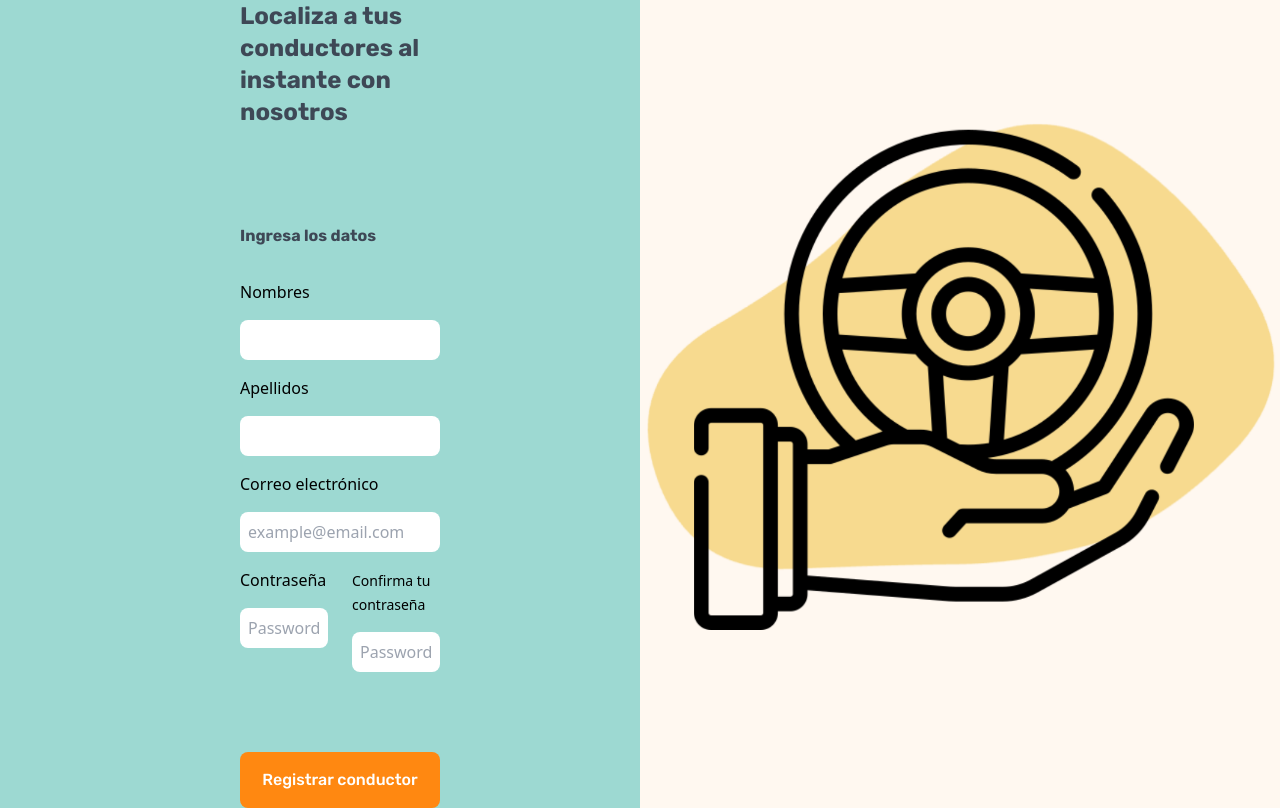
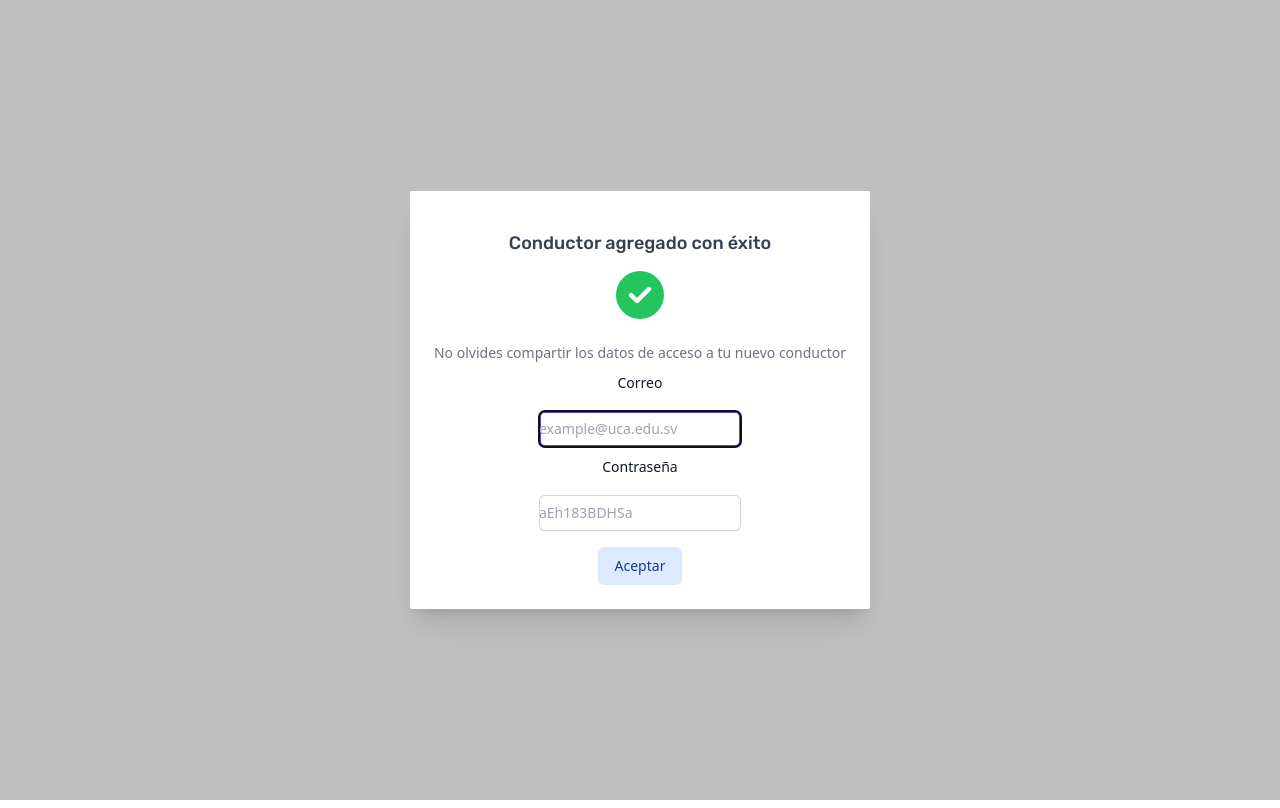
Before and after one commit to Sebs14/RyS-ACA-Web-App, a Next.js app: page /newConductor in a window 1280 px wide. Built offline with nearby package versions, Linux system fonts and the light colour scheme.

Commit message:
:sparkles: Add: successful modal to new driver

```diff
--- /dev/null
+++ b/src/app/newConductor/components/successfulModal.jsx
@@ -0,0 +1,98 @@
+"use client"
+import React from 'react';
+import { Dialog, Transition } from '@headlessui/react'
+import { Fragment, useState } from 'react'
+import { FontAwesomeIcon } from '@fortawesome/react-fontawesome'
+import {faCircleCheck} from '@fortawesome/free-solid-svg-icons'
+
+export default function MyModal() {
+  let [isOpen, setIsOpen] = useState(true)
+
+  function closeModal() {
+    setIsOpen(false)
+  }
+
+  function openModal() {
+    setIsOpen(true)
+  }
+
+  return (
+    <>
+      <div className="fixed inset-0 flex items-center justify-center">
+        <button
+          type="button"
+          onClick={openModal}
+          className="rounded-md bg-black bg-opacity-20 px-4 py-2 text-sm font-medium text-white hover:bg-opacity-30 focus:outline-none focus-visible:ring-2 focus-visible:ring-white focus-visible:ring-opacity-75"
+        >
+          Open dialog
+        </button>
+      </div>
+
+      <Transition appear show={isOpen} as={Fragment}>
+        <Dialog as="div" className="relative z-10" onClose={closeModal}>
+          <Transition.Child
+            as={Fragment}
+            enter="ease-out duration-300"
+            enterFrom="opacity-0"
+            enterTo="opacity-100"
+            leave="ease-in duration-200"
+            leaveFrom="opacity-100"
+            leaveTo="opacity-0"
+          >
+            <div className="fixed inset-0 bg-black bg-opacity-25" />
+          </Transition.Child>
+
+          <div className="flex justify-center items-center fixed inset-0 overflow-y-auto">
+            <div className="flex min-h-full items-center justify-center p-8 text-center">
+              <Transition.Child
+                as={Fragment}
+                enter="ease-out duration-300"
+                enterFrom="opacity-0 scale-95"
+                enterTo="opacity-100 scale-100"
+                leave="ease-in duration-200"
+                leaveFrom="opacity-100 scale-100"
+                leaveTo="opacity-0 scale-95"
+              >
+                <Dialog.Panel className="flex justify-center items-center flex-col w-full max-w-lg transform overflow-hidden rounded-sm bg-white p-6 text-left align-middle shadow-xl transition-all">
+                  <Dialog.Title
+                    as="h3"
+                    className=" mt-4 text-lg font-medium leading-6 text-gray-700 font-rubik"
+                  >
+                   Conductor agregado con éxito
+                  </Dialog.Title>
+                  <span className="px-4 py-4 inline-flex items-center justify-center text-lg"><FontAwesomeIcon className="text-green-500 h-12 w-12" icon={faCircleCheck}/></span>
+                  <div className="mt-2">
+                    <p className="text-sm text-gray-500 text-center">
+                    No olvides compartir los datos de acceso a tu nuevo conductor
+                    </p>
+                  </div>
+                  <div class="sm:col-span-3">
+                  <label for="first-name" class="text-center block text-sm leading-6 text-gray-900 px-2 py-2">Correo</label>
+                       <div class="mt-2">
+                          <input type="text" name="first-name" id="first-name" autocomplete="given-name" placeholder='example@uca.edu.sv' class="w-mid-2/3 block w-full rounded-md border-0 py-1.5 text-gray-900 shadow-sm ring-1 ring-inset ring-gray-300 placeholder:text-gray-400 focus:ring-2 focus:ring-inset focus:ring-indigo-600 sm:text-sm sm:leading-6"/>
+                      </div>
+               </div>
+               <div class="sm:col-span-3">
+               <label for="first-name" class="text-center block text-sm leading-6 text-gray-900 px-2 py-2" >Contraseña</label>
+                    <div class="mt-2">
+                       <input type="text" name="first-name" id="first-name" autocomplete="given-name" placeholder='aEh183BDHSa' class="w-mid-2/3 block w-full rounded-md border-0 py-1.5 text-gray-900 shadow-sm ring-1 ring-inset ring-gray-300 placeholder:text-gray-400 focus:ring-2 focus:ring-inset focus:ring-indigo-600 sm:text-sm sm:leading-6"/>
+                   </div>
+            </div>
+                  <div className="mt-4">
+                    <button
+                      type="button"
+                      className="inline-flex justify-center rounded-md border border-transparent bg-blue-100 px-4 py-2 text-sm font-medium text-blue-900 hover:bg-blue-200 focus:outline-none focus-visible:ring-2 focus-visible:ring-blue-500 focus-visible:ring-offset-2"
+                      onClick={closeModal}
+                    >
+                      Aceptar
+                    </button>
+                  </div>
+                </Dialog.Panel>
+              </Transition.Child>
+            </div>
+          </div>
+        </Dialog>
+      </Transition>
+    </>
+  )
+}
--- a/src/app/newConductor/page.jsx
+++ b/src/app/newConductor/page.jsx
@@ -1,55 +1,58 @@
 import React from "react";
-
+import MyModal from "./components/successfulModal";
 const NewConductor = () => {
   return (
-    <article className="flex min-h-screen items-center justify-between bg-[#FFF8F0]">
-      <div className="flex flex-col items-start pl-60 justify-center w-[50%] bg-[#9DD9D2] min-h-screen">
-        <h4 className="font-bold text-[#3E4856] font-rubik text-2xl text-left pb-16 justify-center w-[50%]">
-          Localiza a tus conductores al instante con nosotros
-        </h4>
-        <form className="flex flex-col items-start justify-center w-[50%] pt-8">
-          <p className="font-bold text-[#3E4856] font-rubik text-1x1 text-left pb-8">Ingresa los datos</p>
-          <label className=" font-medium pb-4">Nombres</label>
-          <input
-            type={"text"}
-            className=" rounded-lg py-2 px-2 w-full"
-          ></input>
-          <label className=" font-medium pt-4 pb-4">Apellidos</label>
-          <input
-            type={"text"}
-            className=" rounded-lg py-2 px-2 w-full"
-          ></input>
-          <label className=" font-medium pt-4 pb-4">Correo electrónico</label>
-          <input
-            type={"email"}
-            className=" rounded-lg py-2 px-2 w-full"
-            placeholder="example@email.com"
-          ></input>
-          <div class="mt-4 grid grid-cols-1 gap-x-6 gap-y-8 sm:grid-cols-6">
-            <div class="sm:col-span-3">
-              <label class="font-medium">Contraseña</label>
-              <div class="mt-4">
-                <input type={"password"} placeholder="Password" class="rounded-lg py-2 px-2 w-full"/>
-              </div>
-            </div>
+    <div>
+      <MyModal/>
+    </div>
+    // <article className="flex min-h-screen items-center justify-between bg-[#FFF8F0]">
+    //   <div className="flex flex-col items-start pl-60 justify-center w-[50%] bg-[#9DD9D2] min-h-screen">
+    //     <h4 className="font-bold text-[#3E4856] font-rubik text-2xl text-left pb-16 justify-center w-[50%]">
+    //       Localiza a tus conductores al instante con nosotros
+    //     </h4>
+    //     <form className="flex flex-col items-start justify-center w-[50%] pt-8">
+    //       <p className="font-bold text-[#3E4856] font-rubik text-1x1 text-left pb-8">Ingresa los datos</p>
+    //       <label className=" font-medium pb-4">Nombres</label>
+    //       <input
+    //         type={"text"}
+    //         className=" rounded-lg py-2 px-2 w-full"
+    //       ></input>
+    //       <label className=" font-medium pt-4 pb-4">Apellidos</label>
+    //       <input
+    //         type={"text"}
+    //         className=" rounded-lg py-2 px-2 w-full"
+    //       ></input>
+    //       <label className=" font-medium pt-4 pb-4">Correo electrónico</label>
+    //       <input
+    //         type={"email"}
+    //         className=" rounded-lg py-2 px-2 w-full"
+    //         placeholder="example@email.com"
+    //       ></input>
+    //       <div class="mt-4 grid grid-cols-1 gap-x-6 gap-y-8 sm:grid-cols-6">
+    //         <div class="sm:col-span-3">
+    //           <label class="font-medium">Contraseña</label>
+    //           <div class="mt-4">
+    //             <input type={"password"} placeholder="Password" class="rounded-lg py-2 px-2 w-full"/>
+    //           </div>
+    //         </div>
 
-            <div class="sm:col-span-3">
-              <label class="text-sm font-medium">Confirma tu contraseña</label>
-              <div class="mt-4">
-                <input type={"password"} placeholder="Password" class="rounded-lg py-2 px-2 w-full"/>
-              </div>
-            </div>
-          </div>
+    //         <div class="sm:col-span-3">
+    //           <label class="text-sm font-medium">Confirma tu contraseña</label>
+    //           <div class="mt-4">
+    //             <input type={"password"} placeholder="Password" class="rounded-lg py-2 px-2 w-full"/>
+    //           </div>
+    //         </div>
+    //       </div>
 
-          <button className="mt-20 py-4 text-center w-full font-medium font-rubik text-white bg-[#FF8811] rounded-lg">
-            Registrar conductor
-          </button>
-        </form>
-      </div>
-      <div className="flex flex-col items-center justify-center w-[50%] pb-16">
-        <img width={700} src={"/driver.png"} alt="driverHand"/>
-      </div>
-    </article>
+    //       <button className="mt-20 py-4 text-center w-full font-medium font-rubik text-white bg-[#FF8811] rounded-lg">
+    //         Registrar conductor
+    //       </button>
+    //     </form>
+    //   </div>
+    //   <div className="flex flex-col items-center justify-center w-[50%] pb-16">
+    //     <img width={700} src={"/driver.png"} alt="driverHand"/>
+    //   </div>
+    // </article>
   );
 };
 
```
